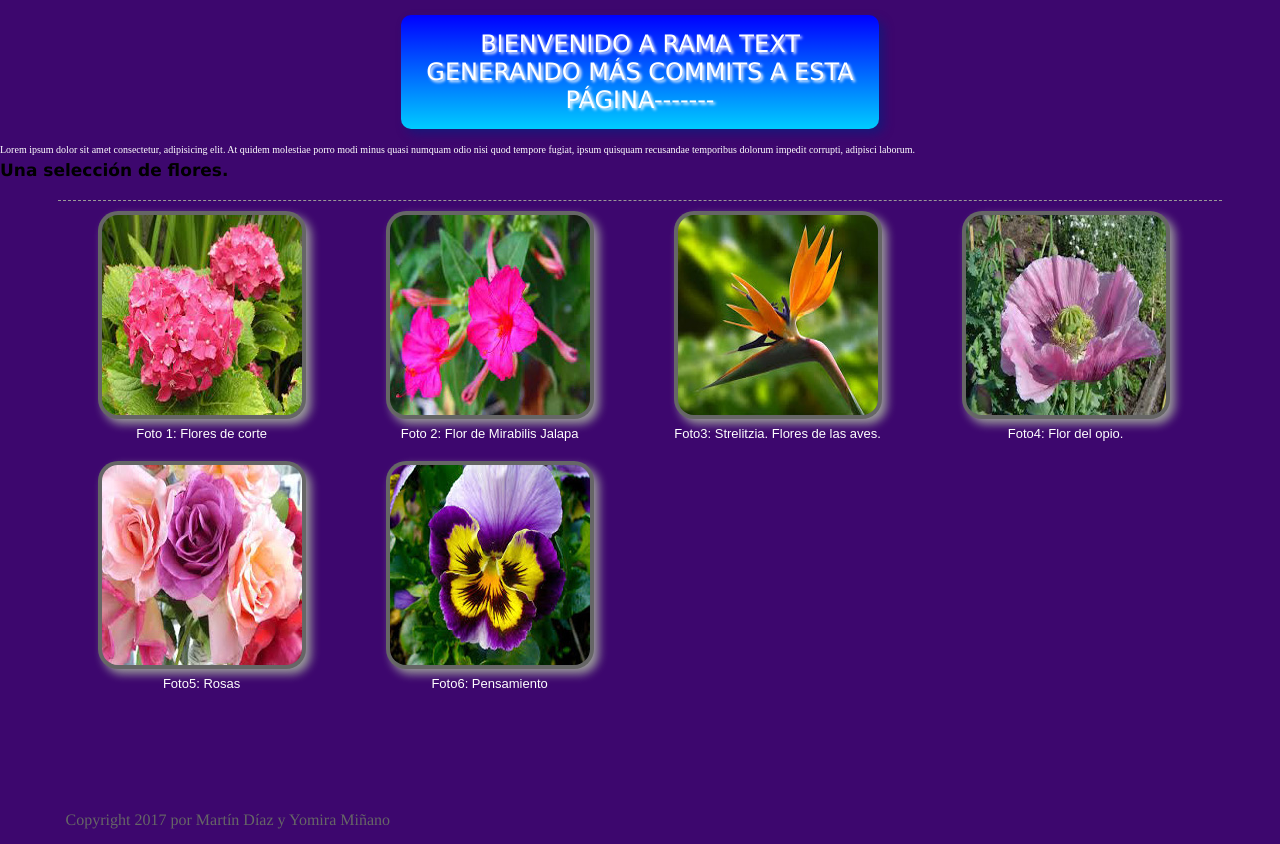
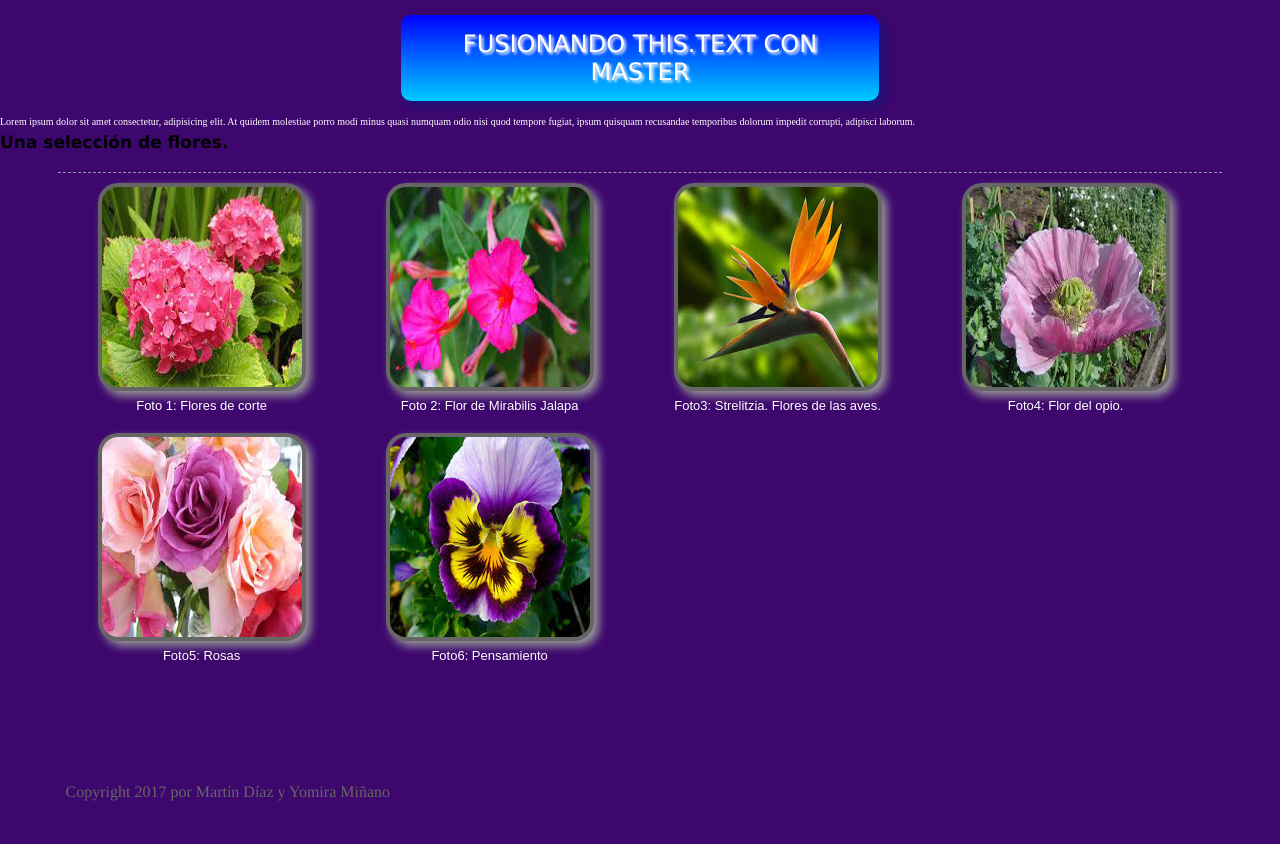
Before and after one commit to multiserviciosalison/remembering_git, a plain HTML site: page index.html in a window 1280 px wide. After the commit the page ends 816 px from the top, so only its background shows below. Drawn offline with Linux system fonts and the light colour scheme.

Commit message:
Se modificó el index (Text)

```diff
--- a/index.html
+++ b/index.html
@@ -13,7 +13,7 @@
 <body>
   <header>
     <hgroup>
-      <h1>BIENVENIDO A RAMA TEXT GENERANDO MÁS COMMITS A ESTA PÁGINA-------</h1>
+      <h1>FUSIONANDO THIS.TEXT CON MASTER</h1>
       <p>Lorem ipsum dolor sit amet consectetur, adipisicing elit. At quidem molestiae porro modi minus quasi numquam odio nisi quod tempore fugiat, ipsum quisquam recusandae temporibus dolorum impedit corrupti, adipisci laborum.</p>
       <h2>Una selecci&oacute;n de flores.</h2>
     </hgroup>
```
